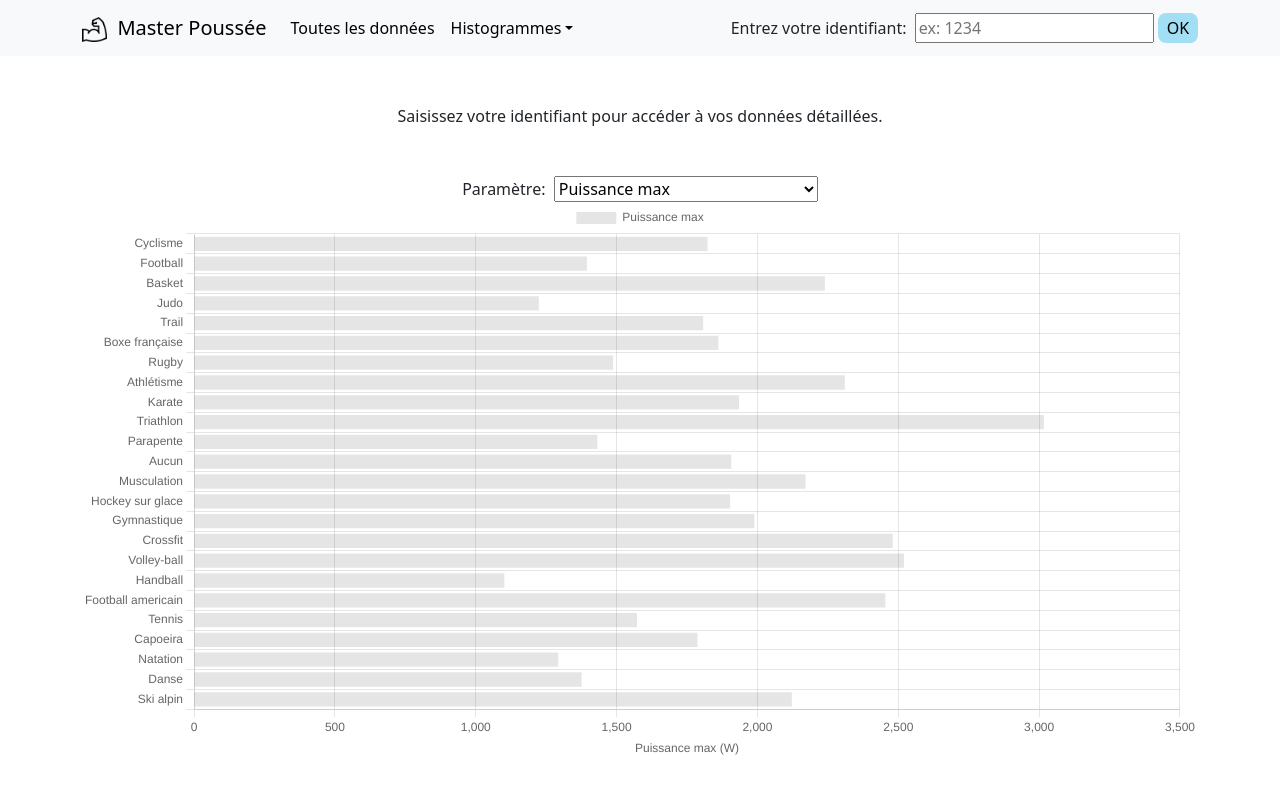
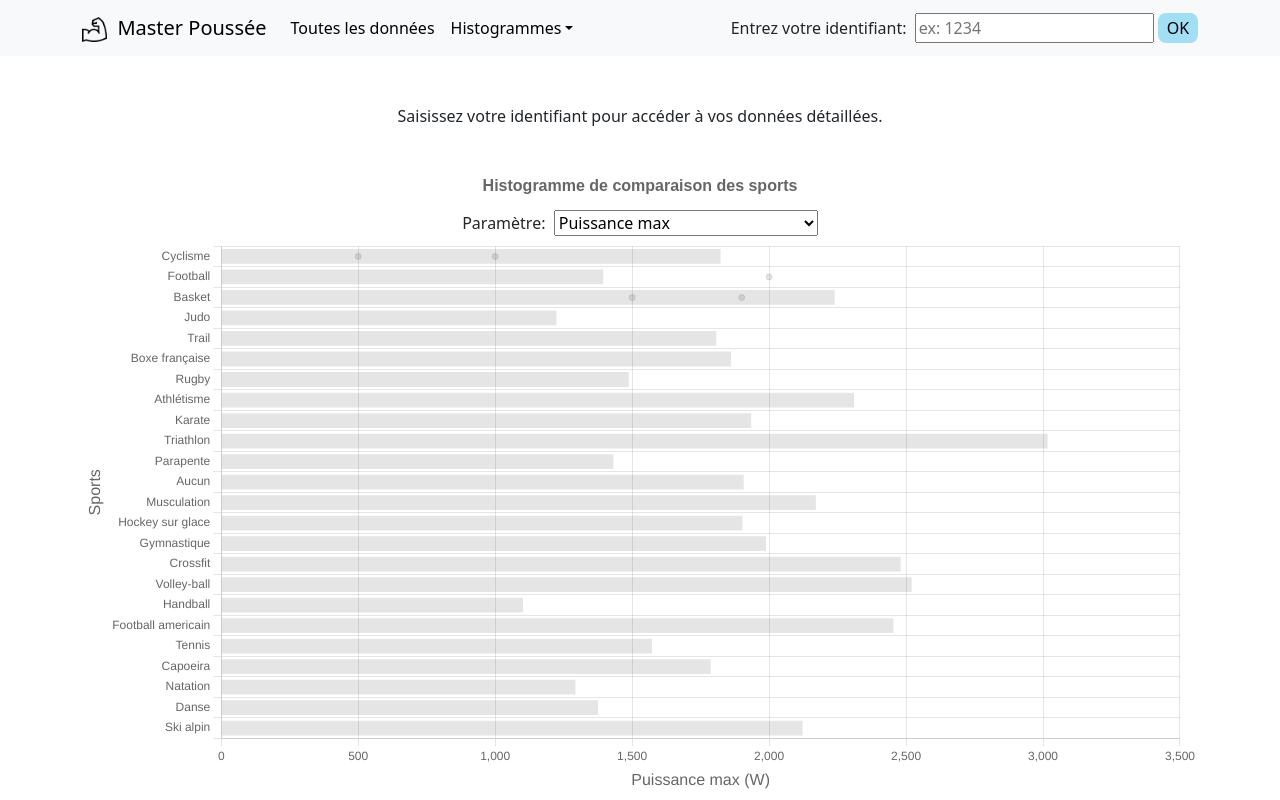
Before and after one commit to celiaribard/site-staps, a React (Vite) app in the folder site_staps/: page /donnees-sujet in a window 1280 px wide. Shown: the top 800 px of the page. Built offline with nearby package versions, Linux system fonts and the light colour scheme.

Commit message:
tentative ajout points sur le barchart

```diff
--- a/site_staps/src/components/HistogrammesSport.jsx
+++ b/site_staps/src/components/HistogrammesSport.jsx
@@ -47,25 +47,18 @@ ChartJS.register(
 //     listeValeurs: [85, 90, 95]
 // }
 const getDonneesSports = (resumeDonneesSujets, listeSports, parametre) => {
-    // console.log(listeSports, parametre)
+
     const donneesSport = [];
-    // resumeDonneesSujets.filter(donneesSujet => donneesSujet.sport_pratiqué.toLowerCase() === sport.toLowerCase());
     listeSports.map((sport) => {
         var currentDonnees = resumeDonneesSujets.filter(donneesSujet => donneesSujet.sport_pratiqué.toLowerCase() === sport.toLowerCase());
-        // console.log(currentDonnees);
         const listeValeurs = currentDonnees.map((donnees) => parseFloat(donnees[parametre].toFixed(2)));
-        // console.log(typeof (listeValeurs[0]));
         const moyenne = (listeValeurs.reduce((total, nombre) => total + nombre, 0) / listeValeurs.length).toFixed(2);
-        // console.log(moyenne);
-        // console.log(sport, listeValeurs, moyenne);
         const currentDonneesSport = {};
         currentDonneesSport.sport = sport;
         currentDonneesSport.moyenne = moyenne;
         currentDonneesSport.listeValeurs = listeValeurs;
         donneesSport.push(currentDonneesSport);
     })
-    // resumeDonneesSujets.map((donneesSujet) => console.log(donneesSujet.sport_pratiqué == sport))
-    // console.log(resumeDonneesSujets.filter(donneesSujet => donneesSujet.sport_pratiqué === sport));
     return donneesSport;
 }
 
@@ -87,7 +80,7 @@ const HistogrammesSport = ({ resumeDonneesSujets, parametres, sports }) => {
         // const donneesRecherchees = donneesSport.find(item => item.sport === sportRecherche && item.parametre === parametreRecherche);
 
     }, [selectedParam])
-    console.log(getListeSports(resumeDonneesSujets).map((sport) => capitalize(sport)));
+    console.log(selectedData.map((data) => data.listeValeurs));
 
     const data = {
         labels: getListeSports(resumeDonneesSujets).map((sport) => capitalize(sport)),
@@ -99,6 +92,16 @@ const HistogrammesSport = ({ resumeDonneesSujets, parametres, sports }) => {
                 // backgroundColor: donnees.map((donneesSujet) => inputId && inputId.toString() === donneesSujet.id.toString() ? backgroundDarkerColors[parametre] : backgroundColors[parametre]),
                 // borderColor: backgroundDarkerColors[parametre],
                 // borderWidth: 1,
+            },
+            {
+                type: 'line',
+                data: [1000, 2000, 1500],
+                showLine: false
+            },
+            {
+                type: 'line',
+                data: [500, null, 1900],
+                showLine: false
             }
         ]
     };
@@ -108,30 +111,45 @@ const HistogrammesSport = ({ resumeDonneesSujets, parametres, sports }) => {
             x: {
                 title: {
                     display: true,
-                    text: unites[selectedParam] ? `${colonnesRenommees[selectedParam]} (${unites[selectedParam]})` : colonnesRenommees[selectedParam]
+                    text: unites[selectedParam] ? `${colonnesRenommees[selectedParam]} (${unites[selectedParam]})` : colonnesRenommees[selectedParam],
+                    font: {
+                        size: 16
+                    }
+                }
+            },
+            y: {
+                title: {
+                    display: true,
+                    text: "Sports",
+                    font: {
+                        size: 16
+                    }
                 }
             }
         },
         indexAxis: 'y',
-        // Elements options apply to all of the options unless overridden in a dataset
-        // In this case, we are setting the border of each horizontal bar to be 2px wide
-        // elements: {
-        //     bar: {
-        //         borderWidth: 2,
-        //     }
-        // },
-        // responsive: true,
-        // plugins: {
-        //     legend: {
-        //         position: 'right',
-        //     },
-        // }
+        plugins: {
+            // title: {
+            //     display: true,
+            //     text: "Histogramme de comparaison des sports",
+            //     position: 'top',
+            //     font: {
+            //         size: 16
+            //     }
+            // },
+            legend: {
+                display: false
+            }
+        }
     };
     // console.log(selectedParam);
     // console.log(selectedData);
 
     return (
         <div>
+            <h2 className="chart-title">
+                Histogramme de comparaison des sports
+            </h2>
             <label>
                 Paramètre: &nbsp;
                 <select
--- a/site_staps/src/components/ProfilForceVitesse.jsx
+++ b/site_staps/src/components/ProfilForceVitesse.jsx
@@ -76,7 +76,6 @@ const ProfilForceVitesse = ({ donnees }) => {
                 }
             },
             title: {
-                display: false,
                 text: 'Profil force vitesse',
                 position: 'top',
                 font: {
--- a/site_staps/src/index.css
+++ b/site_staps/src/index.css
@@ -16,6 +16,15 @@
   -webkit-font-smoothing: antialiased;
   -moz-osx-font-smoothing: grayscale;
   -webkit-text-size-adjust: 100%;
+}
+
+.chart-title {
+  font-family: 'Arial', sans-serif;
+  font-size: 16px;
+  font-weight: bold;
+  text-align: center;
+  margin-bottom: 15px;
+  color:#666666;
 }
 
 .nav-link{
```
